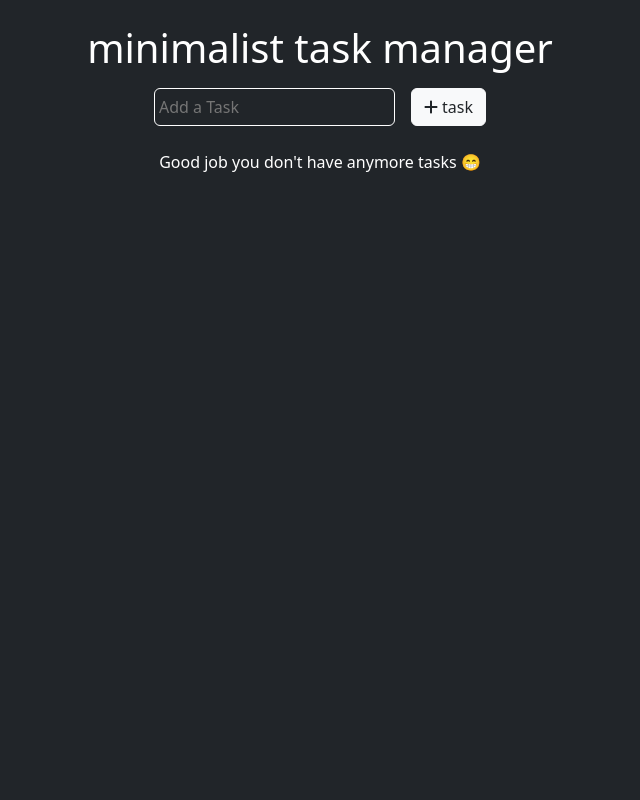
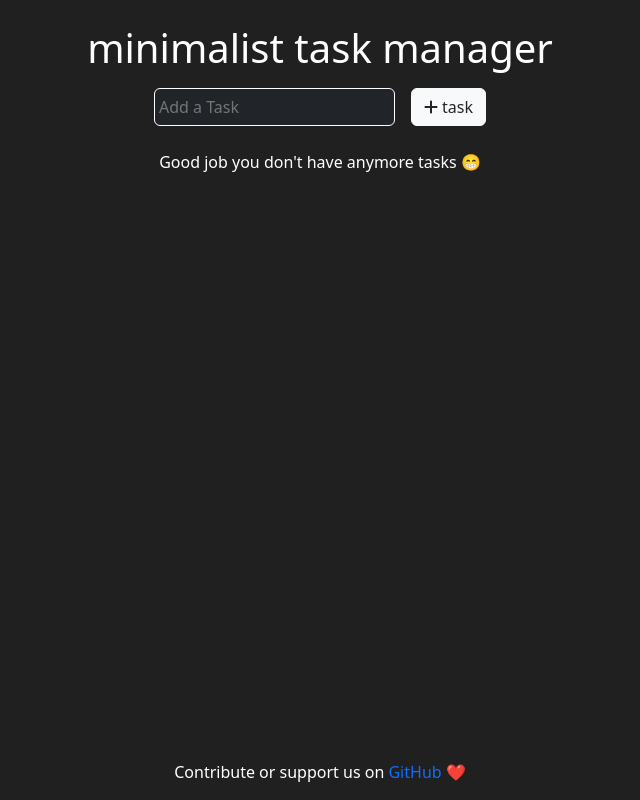
Before and after one commit to miljkovicjovan/minimalist-task-tracker, a React (Create React App) app: page / in a window 1280 px wide. Shown: the whole page, without its empty margins (320-960 px from the left). Built offline with nearby package versions, Linux system fonts and the light colour scheme.

Commit message:
added footer and made bg work for the whole page

```diff
--- a/src/App.jsx
+++ b/src/App.jsx
@@ -3,7 +3,7 @@ import AddTask from "./components/AddTask";
 import Header from "./components/Header";
 import Tasks from "./components/Tasks";
 import FinishedTasks from "./components/FinishedTasks";
-// TODO uncomment when footer is done import Footer from "./components/Footer";
+import Footer from "./components/Footer";
 import "./styles.scss";
 
 function App() {
@@ -53,14 +53,14 @@ function App() {
   }, [tasks, finishedTasks]);
 
   return (
-    <div className="vh-100 pt-4 bg-dark text-white">
+    <div className="pt-4 text-white">
       <Header/>
       <AddTask onAdd={addTask}/>
       <Tasks onComplete={completeTask} onDelete={deleteTask} onEdit={editTask} tasks={tasks}/>
       {finishedTasks.length ?
         <FinishedTasks finishedTasks={finishedTasks} tasks={tasks} onReset={resetFinishedTask}/> : ''
       }
-      {/* TODO make this footer better then add it back <Footer/> */}
+      <Footer/>
     </div>
   );
 }
--- a/src/components/Footer.jsx
+++ b/src/components/Footer.jsx
@@ -1,9 +1,13 @@
 function Footer() {
   return (
-    <span>
-        by <a href="https://github.com/miljkovicjovan" target='_blank'  rel="noreferrer">
-        @miljkovicjovan
-        </a>
+    <span className="fixed-bottom text-center pb-3">
+        Contribute or support us on <a
+          href="https://github.com/miljkovicjovan/minimalist-task-tracker"
+          target='_blank'
+          rel="noreferrer"
+          className="text-primary text-decoration-none">
+            GitHub &#10084;&#65039;
+          </a>
     </span>
   )
 }
--- a/src/index.js
+++ b/src/index.js
@@ -4,6 +4,8 @@ import './index.css';
 import App from './App';
 import reportWebVitals from './reportWebVitals';
 import 'bootstrap/dist/css/bootstrap.css';
+
+document.body.style = 'background: rgb(32, 32, 32);';
 
 const root = ReactDOM.createRoot(document.getElementById('root'));
 root.render(
```
